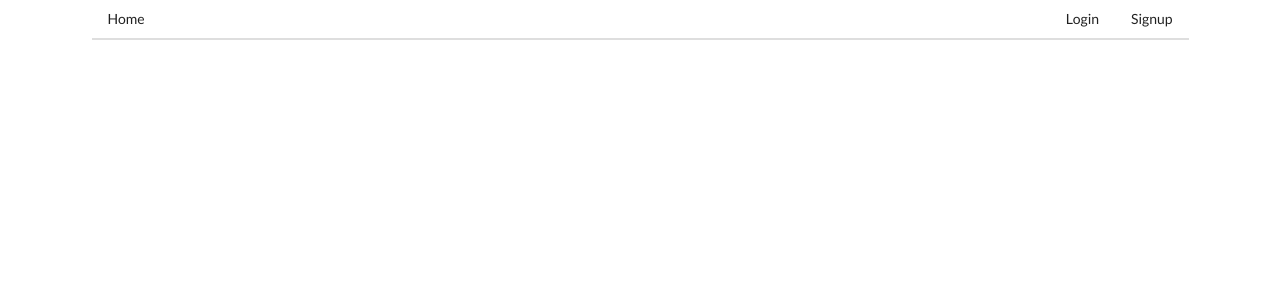
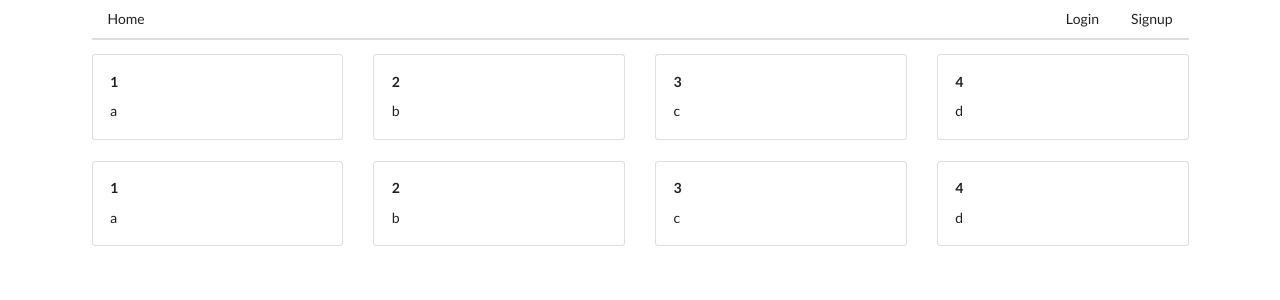
Before and after one commit to MLH-Sprint-1/mlh-sprint-1, a React (Create React App) app in the folder client/: page /question-list in a window 1280 px wide. Shown: the top 300 px of the page. Built offline with nearby package versions, Linux system fonts and the light colour scheme.

Commit message:
Add list of questions

```diff
--- a/client/src/components/App.js
+++ b/client/src/components/App.js
@@ -6,6 +6,7 @@ import Login from './Login';
 import Signup from './Signup';
 import Choice from './Choice'
 import Question from './Question'
+import QuestionList from './QuestionList'
 
 const App = () => {
 
@@ -23,6 +24,9 @@ const App = () => {
             <Route exact path='/question'>
               <Question />
             </Route>
+            <Route exact path='/question-list'>
+              <QuestionList />
+            </Route>
             <Route path="/login" exact component={Login} />
             <Route path="/signup" exact component={Signup} />
 
--- a/client/src/components/ChoiceItem.js
+++ b/client/src/components/ChoiceItem.js
@@ -8,7 +8,7 @@ function ChoiceItem(props) {
     if(props.state === 'ask'){
       history.push('/question')
     }else{
-
+      history.push('/question-list')
     }
 
   }
--- /dev/null
+++ b/client/src/components/QuestionList.js
@@ -0,0 +1,15 @@
+import React from 'react'
+import QuestionListItem from './QuestionListItem'
+
+
+function QuestionList(){
+  let details = [[1,'a'], [2,'b'], [3,'c'], [4,'d'], [1,'a'], [2,'b'], [3,'c'], [4,'d']]
+
+  return (
+    <div className='row row-cols-4'>
+      {details.map((item) => <QuestionListItem title={item[0]}  text={item[1]}/> )}
+    </div>
+  )
+}
+
+export default QuestionList
--- /dev/null
+++ b/client/src/components/QuestionListItem.js
@@ -0,0 +1,20 @@
+import React from 'react'
+
+function QuestionListItem(props){
+  let text = props.text.length > 100? props.text.substr(0,100) + '...' : props.text
+
+  return(
+    <div className='col mb-4'>
+      <div className='card'>
+        <div className='card-body'>
+          <h5 className='card-title'>{props.title}</h5>
+          <p className='card-text'>{text}</p>
+        </div>
+      </div>
+
+    </div>
+
+  )
+}
+
+export default QuestionListItem
```
